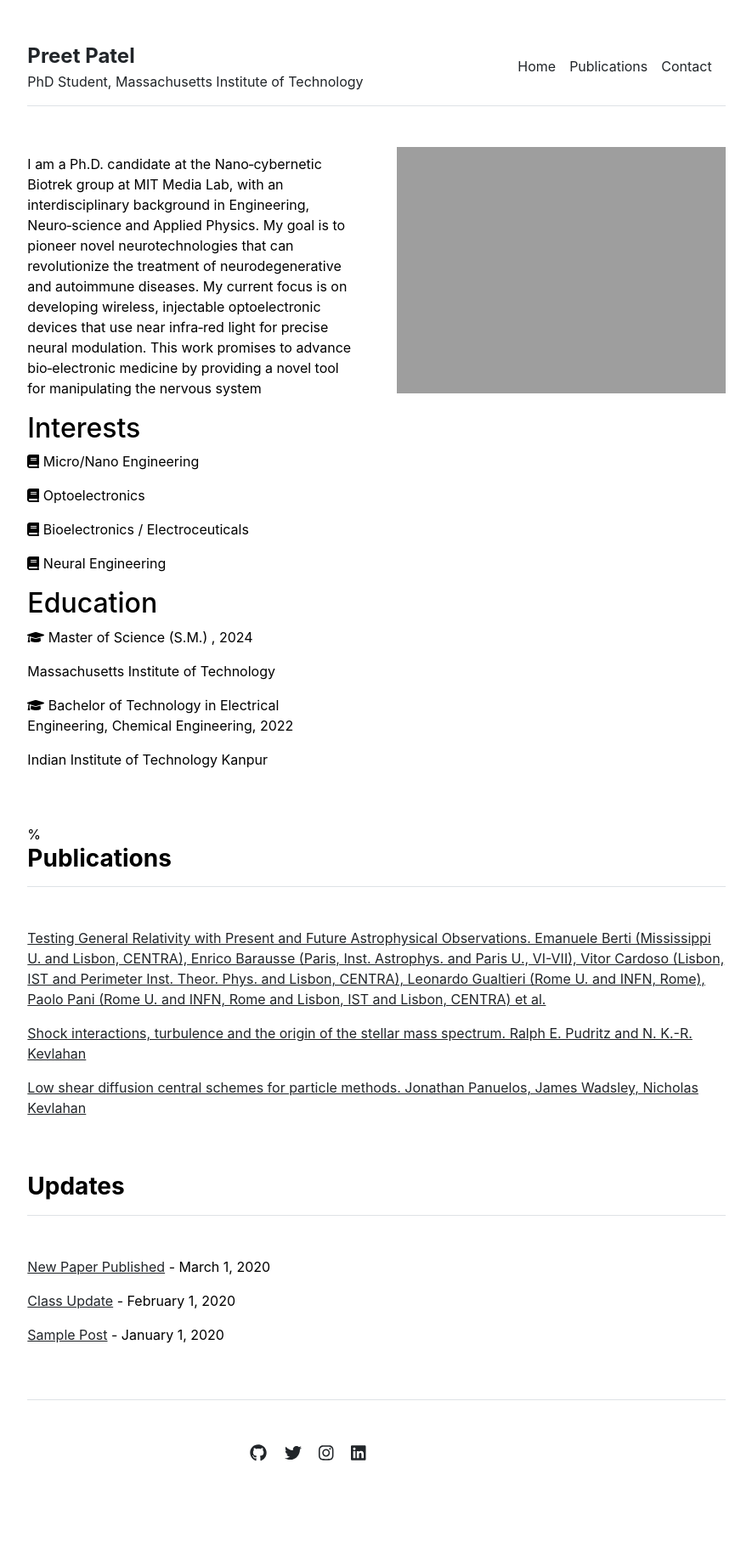
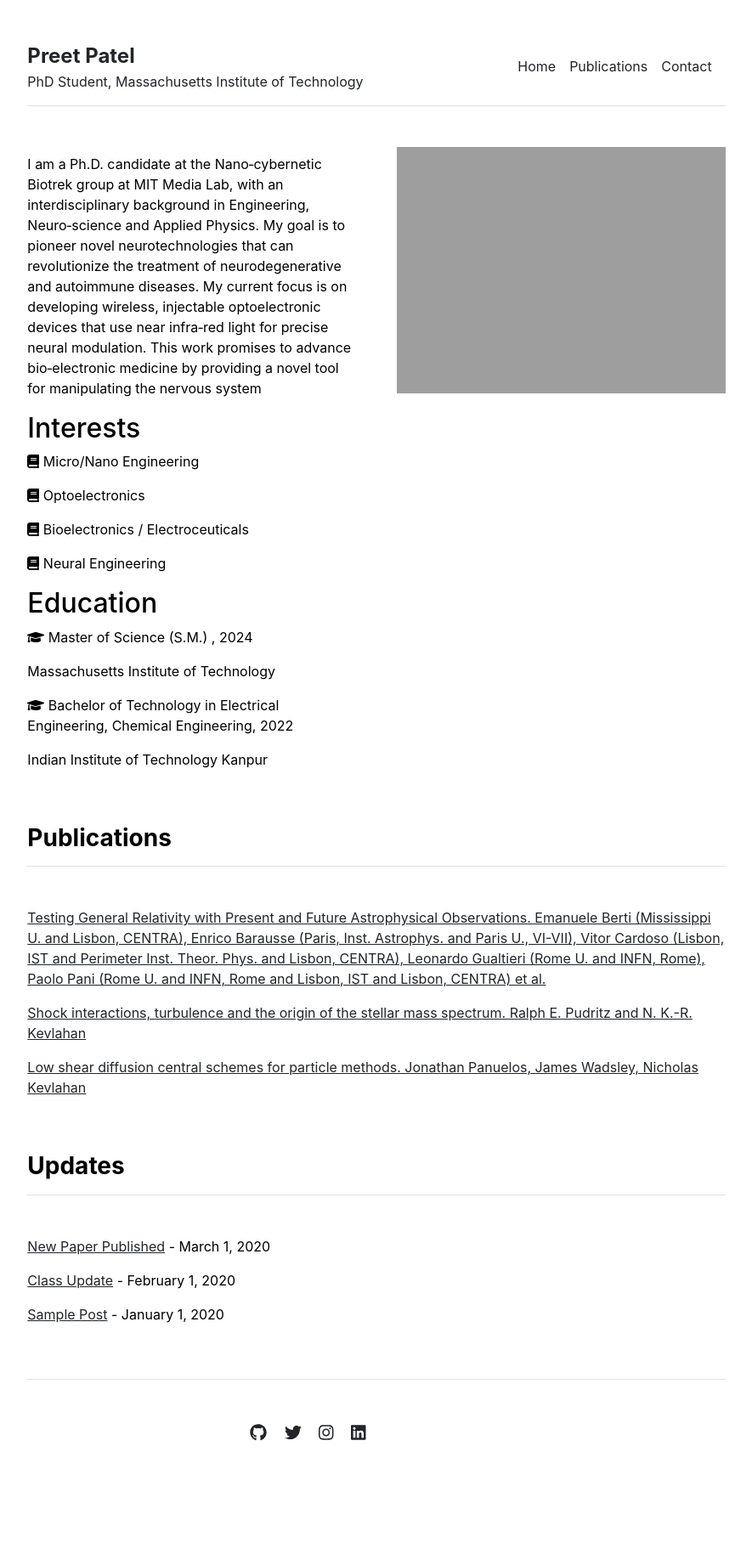
Before and after one commit to preet-mit/preet-mit, a Jekyll site: the page built from index.md, in a window 1280 px wide. Shown: the whole page at 85% size, without its empty margins (197-1082 px from the left). Built offline with Jekyll 4.4.1, drawn with Linux system fonts in a browser that asks for light colours; after the commit the page ends 1798 px from its top, so only the background shows below that.

Commit message:
Update home.html

```diff
--- a/_layouts/home.html
+++ b/_layouts/home.html
@@ -12,7 +12,7 @@ layout: default
   </div>
 </div>
 
-%{% include publications.html %}
+{% include publications.html %}
 
 <div class="row g-5 mb-5">
   <div class="col-md-12">
```
